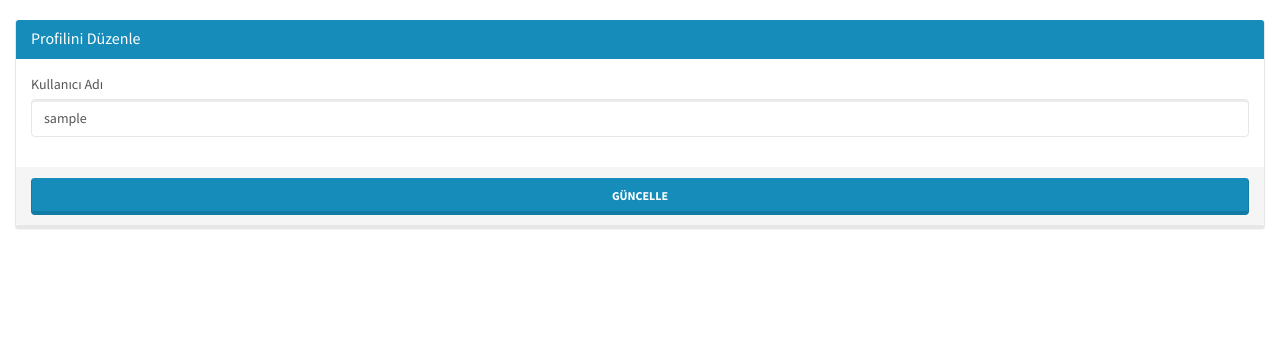
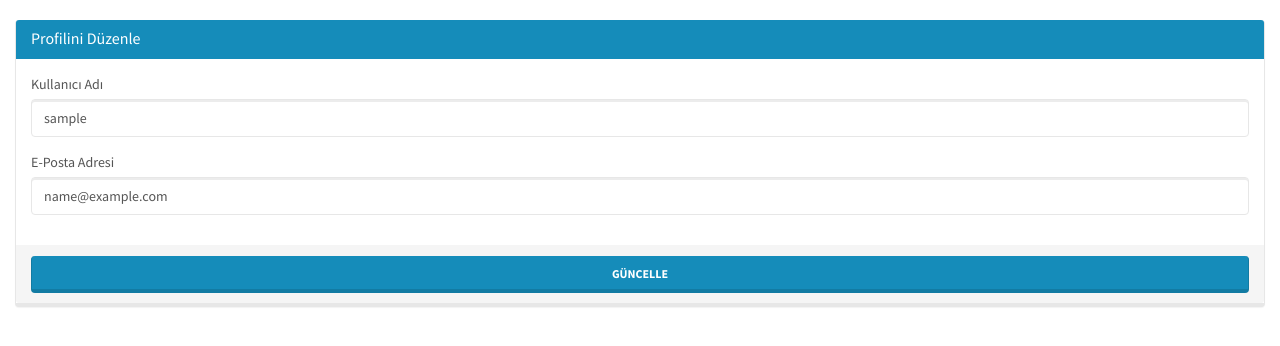
Before and after one commit to erayaydin/petimearkadas, a Django app: a page that uses advert/templates/advert/profileEdit.html in a window 1280 px wide. Shown: the part 54-400 px from the top of the page. Run offline with Django 3.2, Linux system fonts and the light colour scheme; the visitor is signed in with stand-in values (Sample User, id 1); some libraries are stand-ins or nearby versions.

Commit message:
Added email field to user profile edit

```diff
--- a/advert/forms.py
+++ b/advert/forms.py
@@ -36,4 +36,4 @@ class UserForm (forms.ModelForm):
 
     class Meta:
         model = User
-        fields = ('username',)
+        fields = ('username','email',)
--- a/advert/templates/advert/profileEdit.html
+++ b/advert/templates/advert/profileEdit.html
@@ -18,6 +18,11 @@
                         {{ form.username|add_class:"form-control" }}
                         <span class="help-block">{{ form.username.errors }}</span>
                     </div>
+                    <div class="form-group {% if form.email.errors %} has-error {% endif %}">
+                        <label for="{{ form.email.id_for_label }}" class="control-label">E-Posta Adresi</label>
+                        {{ form.email|add_class:"form-control" }}
+                        <span class="help-block">{{ form.email.errors }}</span>
+                    </div>
                     {% if next %}
                     <input type="hidden" name="next" value="{{ next }}" />
                     {% else %}
```
